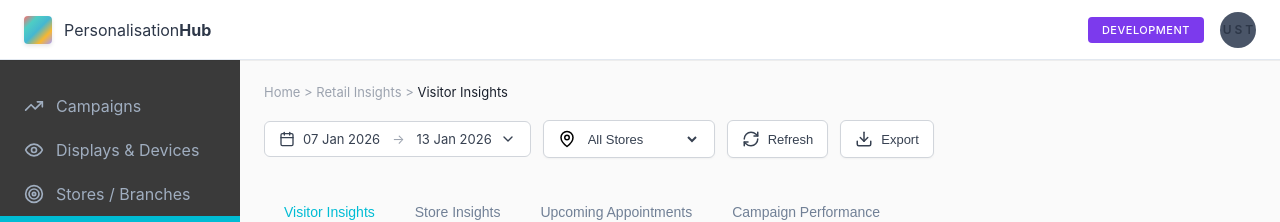
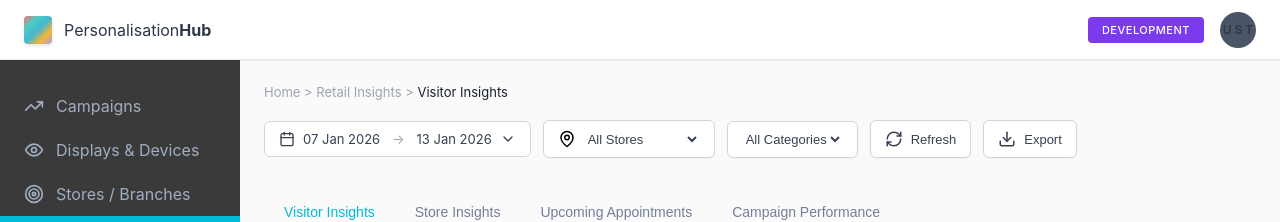
Before and after one commit to duong-offline2online/analytic-dashboard-prototype, a React (Vite) app: page / in a window 1280 px wide. Shown: the top 222 px of the page. Built offline with nearby package versions, Linux system fonts and the light colour scheme.

Commit message:
feat: Add category select to Visitor Insights tab next to store dropdown

```diff
--- a/src/RetailInsights.jsx
+++ b/src/RetailInsights.jsx
@@ -312,6 +312,7 @@ function RetailInsights() {
         )}
 
         {activeTab === 'visitor' && (
+          <>
             <div className="filter-group">
               <MapPin size={18} />
               <select value={selectedStore} onChange={(e) => setSelectedStore(e.target.value)}>
@@ -321,6 +322,14 @@ function RetailInsights() {
                 ))}
               </select>
             </div>
+            <div className="filter-group">
+              <select defaultValue="all">
+                <option value="all">All Categories</option>
+                <option value="cat1">Category 1</option>
+                <option value="cat2">Category 2</option>
+              </select>
+            </div>
+          </>
         )}
 
         <button className="btn-secondary">
```
Lines whose indentation alone changed are shown as unchanged.
